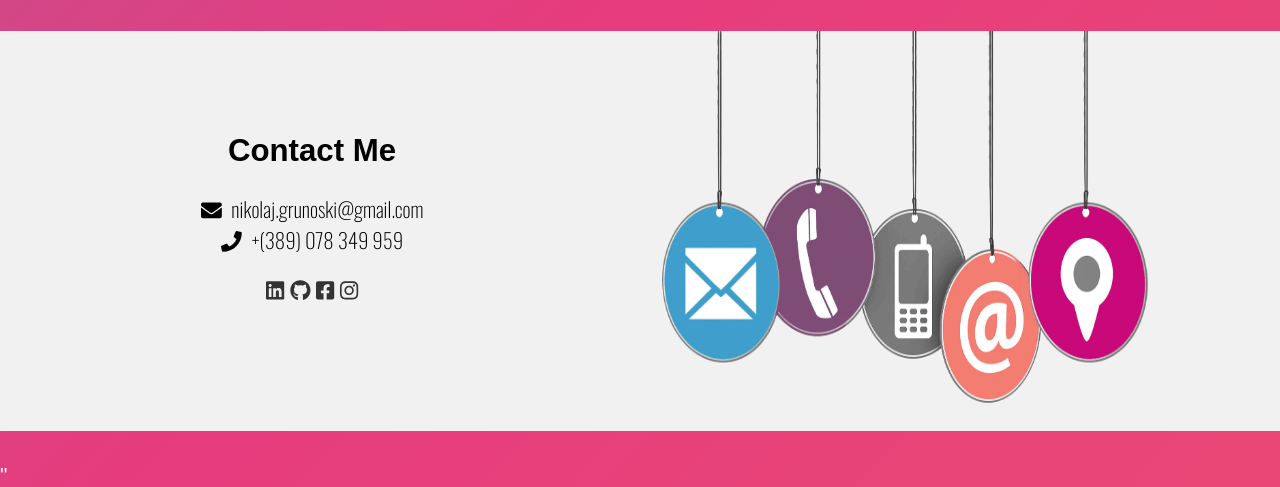
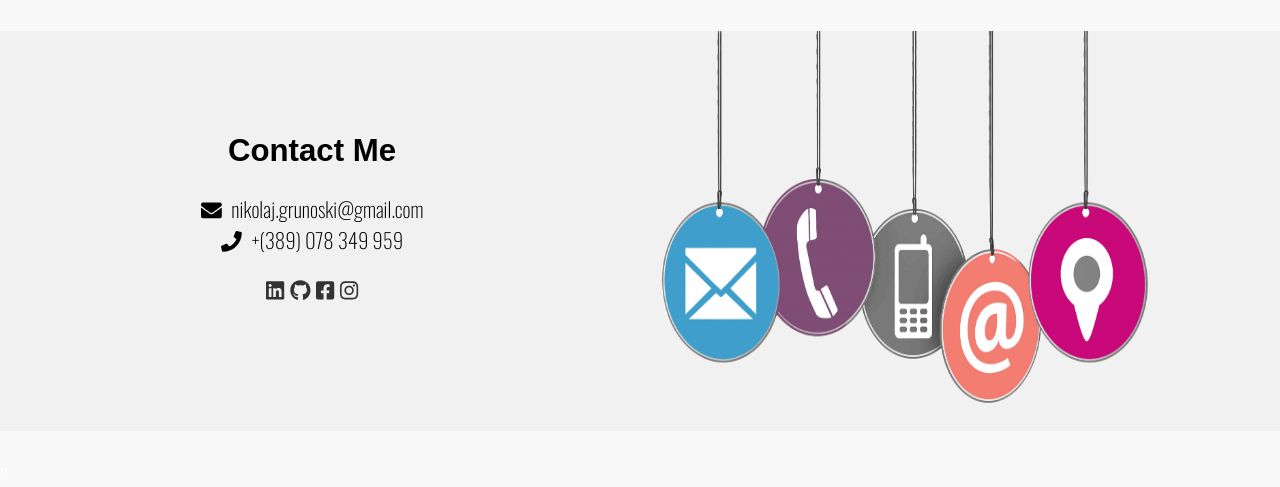
Before and after one commit to NikolajGrunoski/CvProjectPage, a PHP site: page / in a window 1280 px wide. Shown: the part 2635-3122 px from the top of the page. Run offline with PHP 8.4, Linux system fonts and the light colour scheme; some libraries are stand-ins or nearby versions.

Commit message:
'problems'

```diff
--- a/style.css
+++ b/style.css
@@ -274,7 +274,7 @@
 
 
 
-  body {
+  /* body {
     background: linear-gradient(-45deg, #ee7752, #e73c7e, #23a6d5, #23d5ab);
     background-size: 400% 400%;
     animation: gradient 15s ease infinite;
@@ -290,7 +290,7 @@
     100% {
       background-position: 0% 50%;
     }
-  }
+  } */
 
   @media(max-width:600px) {
     .card {
```
